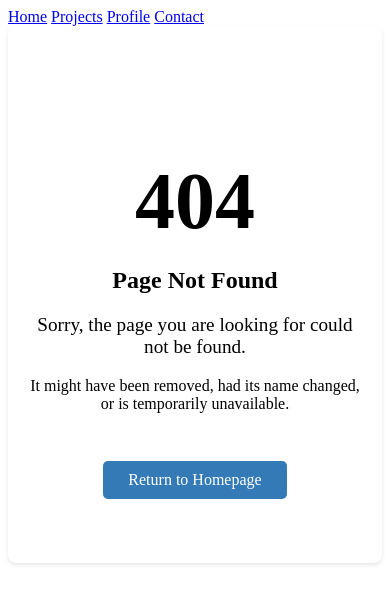
After one commit to akhilkarwal161/Website, a Django app: template templates/404.html in a window 390 px wide. The commit adds this page. Shown: the top 604 px of the page. Run offline with Django 3.2, Linux system fonts and the light colour scheme; the template is opened without the code that fills it, so the values that code supplies are empty.

Commit message:
Add performance optimizations and SEO enhancements
- Configure Django caching with file-based backend and cache middleware
- Add CDN support for static files in production
- Implement HTTPS security settings (SSL redirect, HSTS)
- Add GZip compression middleware and Gunicorn compression
- Enhance base template with async CSS loading and meta tags
- Add custom 404/500 error pages
- Create profile page with social links and responsive navigation
- Add favicon support and web manifest
- Include .gitignore and .dockerignore improvements

```diff
--- a/persinfo/urls.py
+++ b/persinfo/urls.py
@@ -9,5 +9,6 @@ urlpatterns = [
     path('projects/', views.projects_view, name='projects'),
     path('project/<int:project_id>/', views.project_detail, name='project_detail'),
     path('contact/', views.contact_view, name='contact'),
+
     # Add more paths as needed for other pages
 ]
--- /dev/null
+++ b/templates/404.html
@@ -0,0 +1,31 @@
+{% extends 'base.html' %} {% load static %} {% block title %}Page Not Found
+(404) - Akhil Karwal{% endblock %} {% block content %}
+<section class="section" style="text-align: center; padding: 4rem 1rem">
+  <div class="container">
+    <h1 style="font-size: 5rem; margin-bottom: 0">404</h1>
+    <h2>Page Not Found</h2>
+    <p style="font-size: 1.2rem; margin-top: 1rem">
+      Sorry, the page you are looking for could not be found.
+    </p>
+    <p>
+      It might have been removed, had its name changed, or is temporarily
+      unavailable.
+    </p>
+    <a
+      href="{% url 'persinfo:home' %}"
+      class="btn"
+      style="
+        margin-top: 2rem;
+        display: inline-block;
+        padding: 10px 25px;
+        background-color: #337ab7;
+        color: white;
+        text-decoration: none;
+        border-radius: 5px;
+      "
+    >
+      Return to Homepage
+    </a>
+  </div>
+</section>
+{% endblock %}
--- a/templates/base.html
+++ b/templates/base.html
@@ -3,23 +3,75 @@
 <html lang="en">
 <head>
     <meta charset="UTF-8">
+    <!-- Add the viewport meta tag for responsive design -->
+    <meta name="viewport" content="width=device-width, initial-scale=1.0">
+
     <title>{% block title %}Akhil Karwal's Portfolio{% endblock %}</title>
 
     <!-- SEO Meta Tags -->
     <meta name="description" content="{% block description %}Welcome to the personal portfolio of Akhil Karwal.{% endblock %}">
 
+    <!-- Keywords Tag -->
+    <meta name="keywords" content="{% block keywords %}Akhil Karwal, portfolio, developer, python, django, projects, software engineer{% endblock %}">
+
+    <!-- Canonical URL Tag -->
+    <link rel="canonical" href="{% block canonical_url %}{{ request.build_absolute_uri }}{% endblock %}">
+
     <!-- Open Graph / Facebook -->
-    <meta property="og:type" content="{% block og_type %}website{% endblock %}">
+    <meta property="og:type" content="{% block og_type %}profile{% endblock %}">
+    <meta property="profile:first_name" content="Akhil">
+    <meta property="profile:last_name" content="Karwal">
     <meta property="og:url" content="{% block og_url %}{{ request.build_absolute_uri }}{% endblock %}">
+    <meta property="og:site_name" content="Akhil Karwal's Portfolio">
     <meta property="og:title" content="{% block og_title %}Akhil Karwal - Personal Portfolio{% endblock %}">
     <meta property="og:description" content="{% block og_description %}Welcome to the personal portfolio of Akhil Karwal, showcasing projects and skills.{% endblock %}">
     {# Make sure to create a default image and place it in your static files #}
     <meta property="og:image" content="{% block og_image %}{% static 'images/default_og_image.png' %}{% endblock %}">
 
-    <!-- Other meta tags and CSS links -->
-    <link rel="stylesheet" href="{% static 'css/style.css' %}">
+    <!-- Twitter Card -->
+    <meta name="twitter:card" content="summary_large_image">
+    <!-- Replace @YourTwitterHandle with your actual Twitter handle -->
+    <meta name="twitter:creator" content="@YourTwitterHandle">
+    <meta name="twitter:title" content="{% block twitter_title %}Akhil Karwal - Personal Portfolio{% endblock %}">
+    <meta name="twitter:description" content="{% block twitter_description %}Welcome to the personal portfolio of Akhil Karwal, showcasing projects and skills.{% endblock %}">
+    <meta name="twitter:image" content="{% block twitter_image %}{% static 'images/default_og_image.png' %}{% endblock %}">
+
+    <!-- Favicon -->
+    <link rel="icon" href="{% static 'images/favicons/favicon.ico' %}" sizes="any">
+    <link rel="icon" href="{% static 'images/favicons/favicon.svg' %}" type="image/svg+xml">
+    <link rel="apple-touch-icon" href="{% static 'images/favicons/apple-touch-icon.png' %}">
+    <link rel="manifest" href="{% static 'site.webmanifest' %}">
+
+    <!--
+    Load CSS asynchronously to prevent render-blocking.
+    'preload' fetches the stylesheet without blocking rendering. The `onload`
+    event then applies the stylesheet to the document.
+    -->
+    <link rel="preload" href="{% static 'css/style.css' %}" as="style" onload="this.onload=null;this.rel='stylesheet'">
+    <noscript><link rel="stylesheet" href="{% static 'css/style.css' %}"></noscript>
+
+    <!-- Font Awesome for social icons (loaded asynchronously from its CDN) -->
+    <link rel="preload" href="https://cdnjs.cloudflare.com/ajax/libs/font-awesome/6.0.0-beta3/css/all.min.css" as="style" onload="this.onload=null;this.rel='stylesheet'">
+    <noscript><link rel="stylesheet" href="https://cdnjs.cloudflare.com/ajax/libs/font-awesome/6.0.0-beta3/css/all.min.css"></noscript>
+
+
 </head>
 <body>
+    <!-- Example Navigation: Add a link to your profile page in your site's navbar -->
+    <nav class="main-nav">
+        <a href="/">Home</a>
+        <a href="#">Projects</a>
+        <a href="{% url 'persinfo:profile' %}">Profile</a>
+        <a href="#">Contact</a>
+    </nav>
     {% block content %}{% endblock %}
+
+    <!--
+    JavaScript files should be placed here, just before the closing </body> tag.
+    Using the 'defer' attribute ensures they are executed after the HTML is parsed
+    and do not block page rendering.
+    Example:
+    <script src="{% static 'js/your_script.js' %}" defer></script>
+    -->
 </body>
 </html>
```
Also changed, not shown: mainweb/settings.py (+35 -0 lines), mainweb/urls.py (+7 -0 lines), persinfo/templates/persinfo/contact.html (+28 -0 lines), templates/500.html (added, +28 -0 lines), persinfo/static/site.webmanifest (added), 7 other files.
